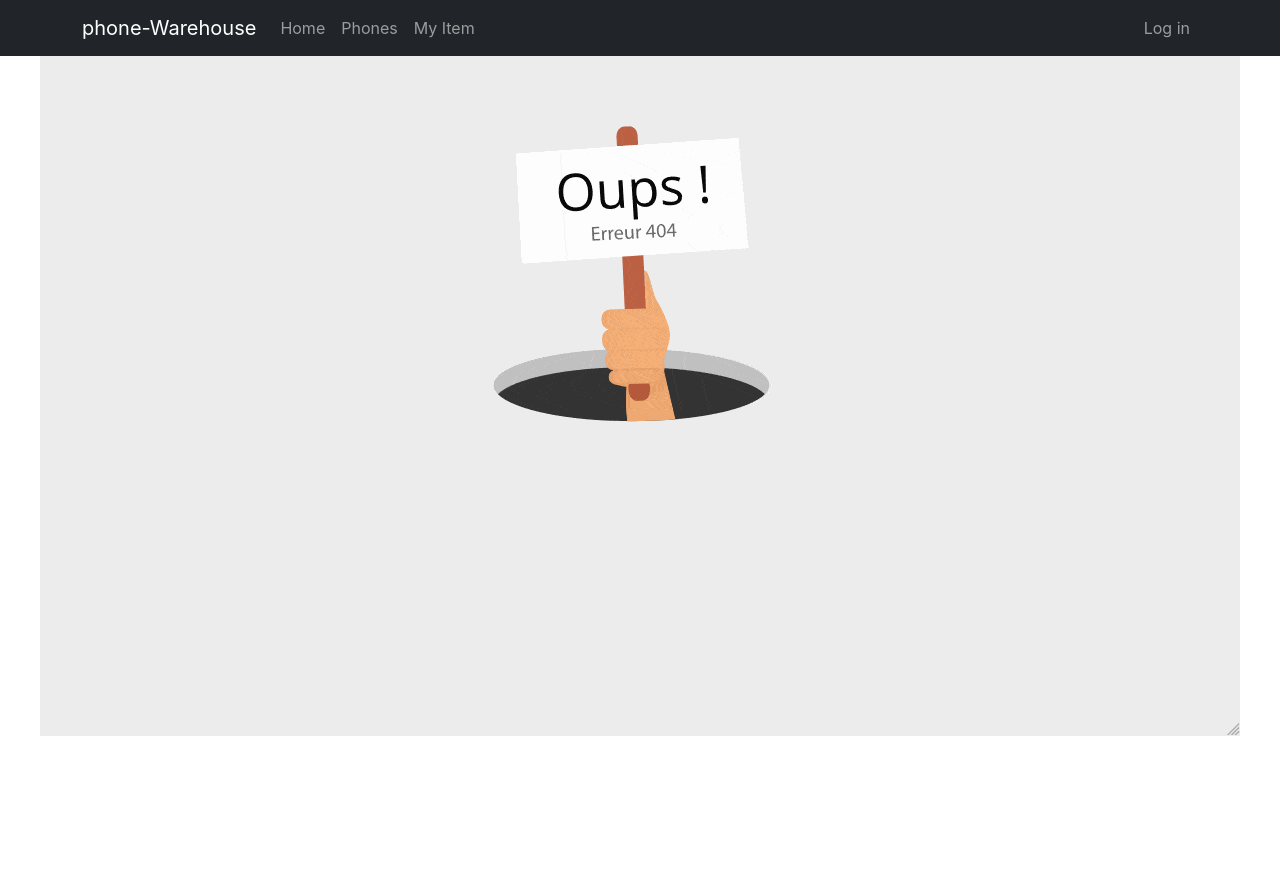
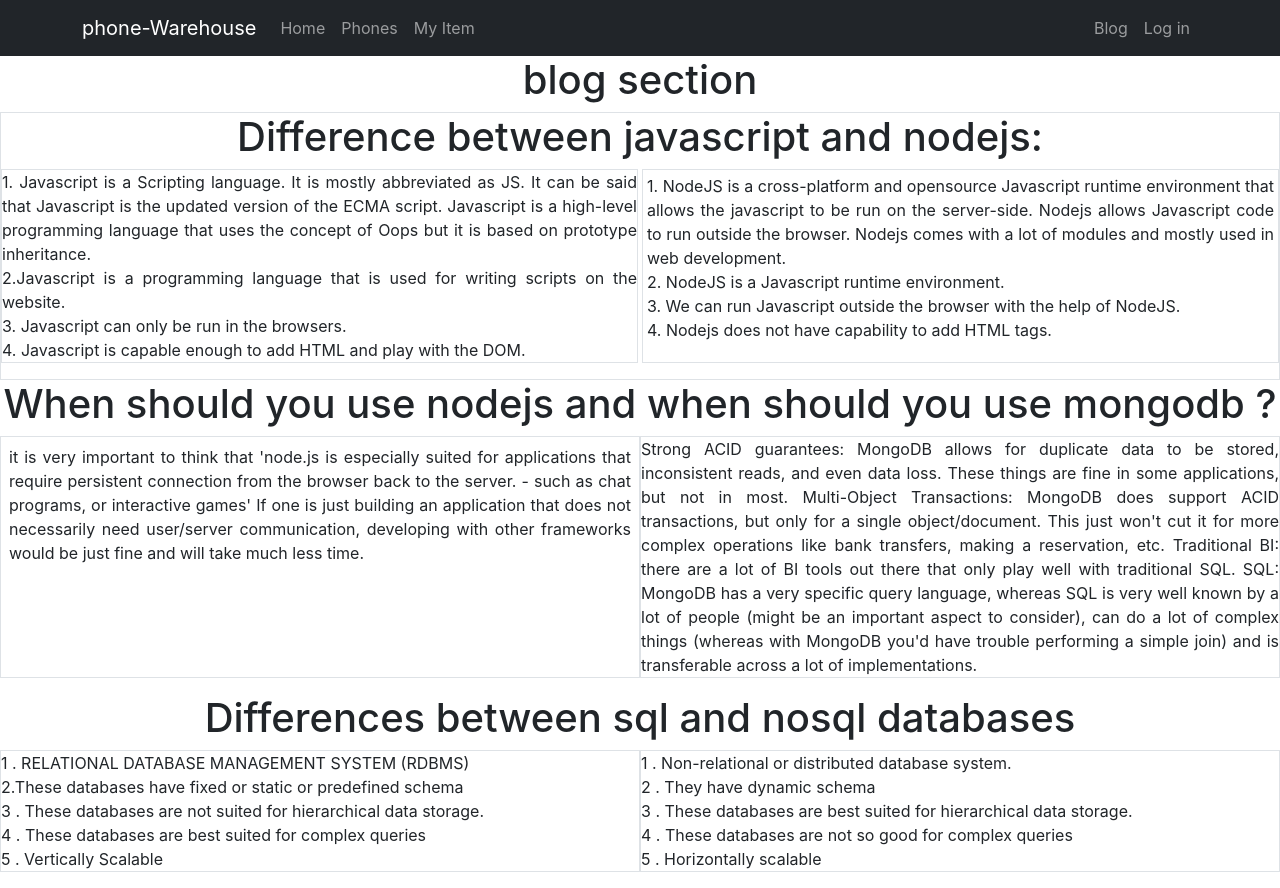
Before and after one commit to Riad15/warehouse-management-clint-side-repo, a React (Create React App) app: page /blog in a window 1280 px wide. Before the commit the page ends 800 px from the top, so only its background shows below. Built offline with nearby package versions, Linux system fonts and the light colour scheme; no server answers.

Commit message:
add to blog section

```diff
--- a/src/App.js
+++ b/src/App.js
@@ -2,6 +2,7 @@
 import { Route, Routes } from 'react-router-dom';
 import './App.css';
 import AllProducts from './Component/AllProducts/AllProducts';
+import Blog from './Component/Blog/Blog';
 import FourOFour from './Component/FourOFour/FourOFour';
 import Header from './Component/Home/Header';
 import Home from './Component/Home/Home';
@@ -12,6 +13,7 @@ import AddProduct from './Component/ManageINventory/Add/AddProduct';
 import ManageInventory from './Component/ManageINventory/ManageInventory';
 import UpdateProduct from './Component/ManageINventory/Update/UpdateProduct';
 import MYOrder from './Component/Order/MYOrder';
+import Order from './Component/Order/Order';
 
 function App() {
   return (
@@ -23,15 +25,29 @@ function App() {
         <Route path='/home' element={<Home></Home>}></Route>
         <Route path='/login' element={<Login></Login>}></Route>
         <Route path='/signup' element={<Register></Register>}></Route>
-        <Route path='/addProduct' element={<AddProduct></AddProduct>}></Route>
+        <Route path='/blog' element={<Blog></Blog>}></Route>
+        <Route path='/order/:id' element={
+          <RequareAuth>
+            <Order></Order>
+          </RequareAuth>
+        }></Route>
+        <Route path='/addProduct' element={
+          <RequareAuth>
+            <AddProduct></AddProduct>
+          </RequareAuth>
+        }></Route>
         <Route path='/phones' element={<AllProducts></AllProducts>}></Route>
-        <Route path='/inventory/:id' element={<UpdateProduct></UpdateProduct>}></Route>
+        <Route path='/inventory/:id' element={
+          <RequareAuth>
+            <UpdateProduct></UpdateProduct>
+          </RequareAuth>
+        }></Route>
         <Route path='/inventory' element={
           <RequareAuth>
             <ManageInventory></ManageInventory>
           </RequareAuth>
         }></Route>
-        <Route path='/order' element={
+        <Route path='/myorder/' element={
           <RequareAuth>
             <MYOrder></MYOrder>
           </RequareAuth>
--- /dev/null
+++ b/src/Component/Blog/Blog.js
@@ -0,0 +1,72 @@
+import React from 'react';
+
+const Blog = () => {
+    return (
+        <div>
+            <h1>blog section</h1>
+            <div className='border'>
+                <h1>Difference between javascript and nodejs:</h1>
+                <div className='d-flex '>
+                    <p style={{ textAlign: 'justify' }} className='w-50 mr-1 border p1'>
+                        1. Javascript is a Scripting language. It is mostly abbreviated as JS. It can be said that Javascript is the updated version of the ECMA script. Javascript is a high-level programming language that uses the concept of Oops but it is based on prototype inheritance. <br />
+                        2.Javascript is a programming language that is used for writing scripts on the website. <br />
+                        3. Javascript can only be run in the browsers. <br />
+                        4. 	Javascript is capable enough to add HTML and play with the DOM.
+                    </p>
+                    <p style={{ textAlign: 'justify' }} className='w-50 ms-1 border p-1'>
+                        1. NodeJS is a cross-platform and opensource Javascript runtime environment that allows the javascript to be run on the server-side. Nodejs allows Javascript code to run outside the browser. Nodejs comes with a lot of modules and mostly used in web development. <br />
+                        2. NodeJS is a Javascript runtime environment. <br />
+                        3. We can run Javascript outside the browser with the help of NodeJS. <br />
+                        4. Nodejs does not have capability to add HTML tags.
+                    </p>
+                </div>
+
+
+
+            </div>
+
+            <div>
+                <h1>When should you use nodejs and when should you use mongodb ?</h1>
+                <div className=' d-flex '>
+                    <p style={{ textAlign: 'justify' }} className='w-50 mr-1 border p-2'>
+                        it is very important to think that 'node.js is especially suited for applications that require persistent connection from the browser back to the server. - such as chat programs, or interactive games' If one is just building an application that does not necessarily need user/server communication, developing with other frameworks would be just fine and will take much less time.
+
+                    </p>
+                    <p style={{ textAlign: 'justify' }} className='w-50 mr-1 border p-'>
+                        Strong ACID guarantees: MongoDB allows for duplicate data to be stored, inconsistent reads, and even data loss. These things are fine in some applications, but not in most.
+                        Multi-Object Transactions: MongoDB does support ACID transactions, but only for a single object/document. This just won't cut it for more complex operations like bank transfers, making a reservation, etc.
+                        Traditional BI: there are a lot of BI tools out there that only play well with traditional SQL.
+                        SQL: MongoDB has a very specific query language, whereas SQL is very well known by a lot of people (might be an important aspect to consider), can do a lot of complex things (whereas with MongoDB you'd have trouble performing a simple join) and is transferable across a lot of implementations.
+                    </p>
+
+                </div>
+            </div>
+
+            <div>
+                <h1>Differences between sql and nosql databases </h1>
+                <div className='d-flex'>
+                    <p style={{ textAlign: 'justify' }} className='w-50 mr-1 border p-'>
+                        1 . RELATIONAL DATABASE MANAGEMENT SYSTEM (RDBMS) <br />
+                        2.These databases have fixed or static or predefined schema <br />
+                        3 . These databases are not suited for hierarchical data storage. <br />
+                        4 . These databases are best suited for complex queries <br />
+                        5 . Vertically Scalable
+
+                    </p>
+                    <p style={{ textAlign: 'justify' }} className='w-50 mr-1 border p-'>
+                        1 . Non-relational or distributed database system. <br />
+                        2 . They have dynamic schema <br />
+                        3 . These databases are best suited for hierarchical data storage. <br />
+                        4 . These databases are not so good for complex queries <br />
+                        5 . Horizontally scalable
+
+                    </p>
+
+                </div>
+            </div>
+
+        </div>
+    );
+};
+
+export default Blog;
--- a/src/Component/Home/Header.js
+++ b/src/Component/Home/Header.js
@@ -17,13 +17,17 @@ const Header = () => {
                             <Nav.Link href="/home">Home</Nav.Link>
                             {
                                 user && <>
-                                    <Nav.Link href="/order">my Order</Nav.Link>
+                                    <Nav.Link href="/myorder">my Order</Nav.Link>
                                 </>
                             }
                             <Nav.Link href="/phones">Phones</Nav.Link>
                             <Nav.Link href="/inventory">My Item</Nav.Link>
                         </Nav>
-                        <Nav>{
+
+                        <Nav>
+                            <Nav.Link href="/blog">Blog</Nav.Link>
+                            {
+
                                 user ?
                                     <Nav.Link onClick={() => signOut(auth)} href="/login">
                                         log out
--- a/src/Component/Home/Products.js
+++ b/src/Component/Home/Products.js
@@ -1,7 +1,12 @@
 import React from 'react';
+import { useNavigate } from 'react-router-dom';
 
 const Products = (props) => {
     const { _id, feature, quantity, picture, name, price, email } = props.product;
+    const navigate = useNavigate();
+    const orderNavigate = (id) => {
+        navigate(`/order/${id}`)
+    }
     return (
         <div className='g-5 col-sm-12 col-md-6 col-lg-4'>
             <div className="card" style={{ width: "18rem" }}>
@@ -11,7 +16,8 @@ const Products = (props) => {
                     <p className='mb-0'> price: {price}</p>
                     <p>quantity:{quantity}</p>
                     <p>feature: {feature}</p>
-                    <p className='text-danger'>phone add by: <br /><span>{email}</span></p>
+                    <p className='text-danger'>phone added by: <br /><span>{email}</span></p>
+                    <button className='btn btn-dark' onClick={() => orderNavigate(_id)}>order</button>
                 </div>
             </div>
 
--- a/src/Component/ManageINventory/ManageInventory.js
+++ b/src/Component/ManageINventory/ManageInventory.js
@@ -57,7 +57,7 @@ const ManageInventory = () => {
             <div className='w-75 border'>
                 <h2>My Store Phone</h2>
                 {
-                    myItems.map(data => <div key={data._id} className='d-flex justify-content-center border align-items-center w-75 mx-auto mb-1'>
+                    myItems.map(data => <div key={data._id} className='d-flex d-sm-flex justify-content-center border align-items-center w-75 mx-auto mb-1'>
                         <div > <img className='img-fluid' style={{ width: '50px', hight: '50px' }} src={data.picture} alt="" /></div>
                         <div className='text-center ms-1'>
                             <p className='mb-0'>name:{data.name}</p>
--- a/src/Component/ManageINventory/Update/UpdateProduct.js
+++ b/src/Component/ManageINventory/Update/UpdateProduct.js
@@ -1,20 +1,11 @@
 import React, { useEffect, useState } from 'react';
 import { useForm } from 'react-hook-form';
 import { useParams } from 'react-router-dom';
+import UsePhone from '../../../Hooks/UsePhone';
 
 const UpdateProduct = () => {
     const { id } = useParams();
-    const [phone, setPhone] = useState({});
-    const url = `http://localhost:5000/products/${id}`
-    useEffect(() => {
-        fetch(url)
-            .then(res => res.json())
-            .then(data => {
-                setPhone(data)
-            });
-    }, [])
-
-
+    const [phone] = UsePhone();
     const updatePhone = (event) => {
         const name = event.target.name.value;
         const price = event.target.price.value;
@@ -24,7 +15,7 @@ const UpdateProduct = () => {
         const phone = { name, price, quantity, picture, feature };
         const url = `http://localhost:5000/products/${id}`;
         fetch(url, {
-            method: 'PuT',
+            method: 'PUT',
             headers: {
                 'content-type': 'application/json'
             },
--- /dev/null
+++ b/src/Component/Order/Order.js
@@ -0,0 +1,61 @@
+import React, { useEffect, useState } from 'react';
+import { useParams } from 'react-router-dom';
+import UsePhone from '../../Hooks/UsePhone';
+
+const Order = () => {
+    const { id } = useParams();
+    const [phone] = UsePhone();
+
+
+    const increase = (c) => {
+        const newCount = c + 1;
+        const updateQuantity = { newCount };
+        const url = `http://localhost:5000/quantity/${id}`
+        fetch(url, {
+            method: 'PUT',
+            headers: {
+                'content-type': 'application/json'
+            },
+            body: JSON.stringify(updateQuantity)
+        })
+            .then(res => res.json())
+            .then(result => {
+                console.log(result);
+            })
+
+
+    }
+    const decrease = () => {
+
+    }
+
+    console.log(id);
+
+    return (
+        <div>
+            <h1>quantity</h1>
+            <div className='w-50 mx-auto border'>
+                <div className='g-5 col-sm-12 col-md-6 col-lg-4 mx-auto'>
+                    <div className="card" style={{ width: "14rem" }}>
+                        <img src={phone.picture} className="card-img-top" alt="..." />
+                        <div className="card-body ">
+                            <h5 className="card-title">{phone.name}</h5>
+                            <p> price: {phone.price}</p>
+                            <h3>quantity: {phone.quantity}</h3>
+                            {/* <a href=" " onClick={() => handleServiceDetail(_id)} className="btn btn-primary">About Service</a> */}
+                        </div>
+                    </div>
+
+                </div>
+                <div>
+                    <button onClick={() => increase(phone.quantity)} className='btn btn-dark m-1'>increase</button>
+                    <button onClick={decrease} className='btn btn-dark m-1'>decrease</button>
+                </div>
+            </div>
+
+
+        </div>
+    );
+};
+
+export default Order;
--- /dev/null
+++ b/src/Hooks/UsePhone.js
@@ -0,0 +1,18 @@
+import { useEffect, useState } from "react";
+import { useParams } from "react-router-dom";
+
+const UsePhone = () => {
+    const { id } = useParams();
+    const [phone, setPhone] = useState({});
+    const url = `http://localhost:5000/products/${id}`
+    useEffect(() => {
+        fetch(url)
+            .then(res => res.json())
+            .then(data => {
+                setPhone(data)
+            });
+    }, [])
+
+    return [phone];
+}
+export default UsePhone;
```
Lines whose indentation alone changed are shown as unchanged.
